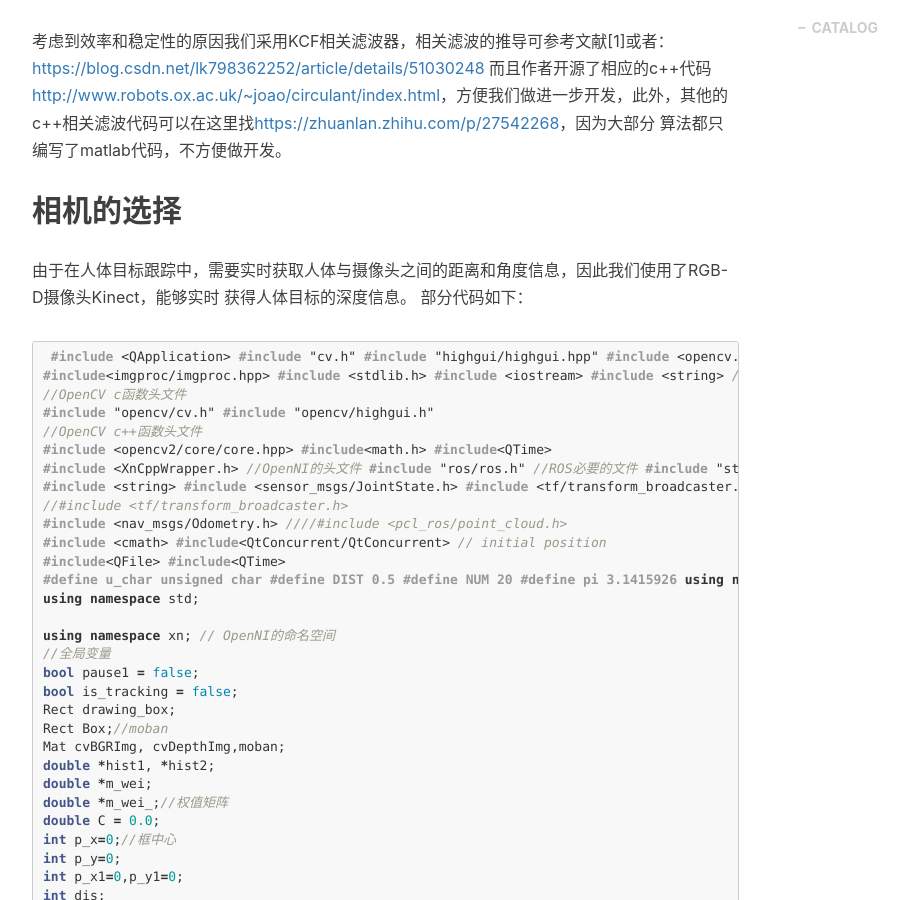
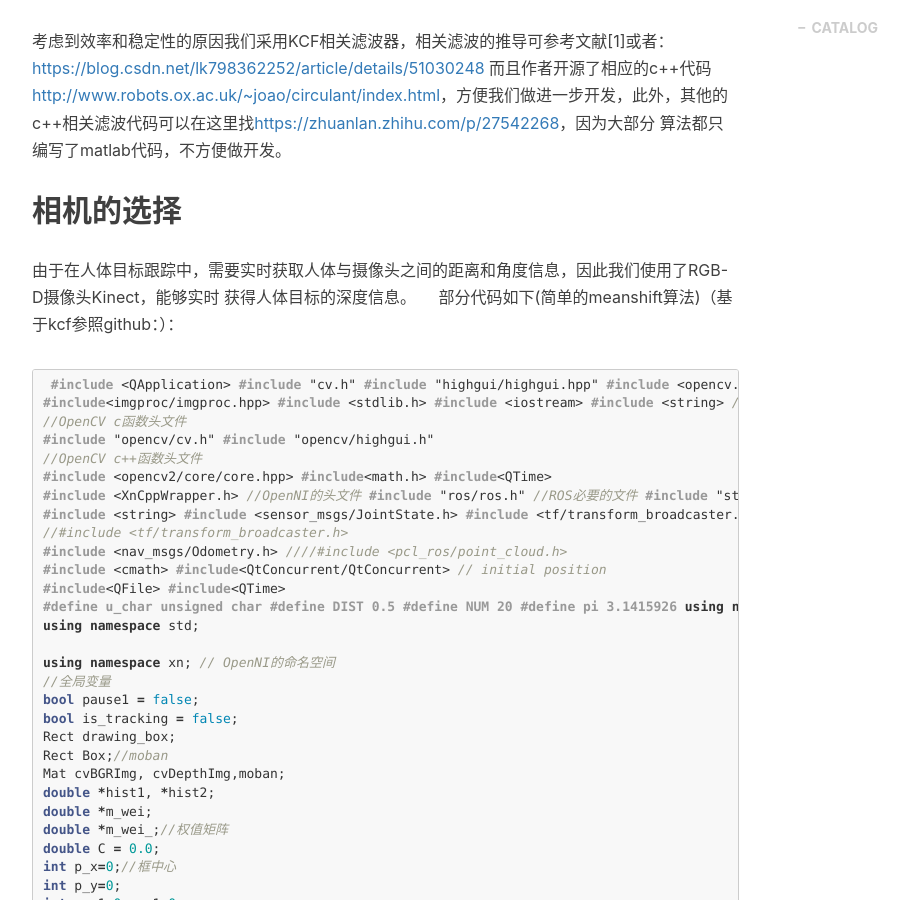
Before and after one commit to duhuazhen/duhuazhen.github.io, a Jekyll site: the page built from _posts/2018-01-02-vision1.markdown, in a window 1280 px wide and 900 px high, scrolled down 2579 px. Shown: the whole window, without its empty margins (233-1142 px from the left). Built offline with Jekyll 4.4.1, drawn with Linux system fonts in a browser that asks for light colours; nearby versions of some CDN libraries; comment, search, counter and statistics services are not loaded.

Commit message:
Update 2018-01-02-vision1.markdown

````diff
--- a/_posts/2018-01-02-vision1.markdown
+++ b/_posts/2018-01-02-vision1.markdown
@@ -50,7 +50,7 @@ c++相关滤波代码可以在这里找[https://zhuanlan.zhihu.com/p/27542268](h
 ## 相机的选择
 由于在人体目标跟踪中，需要实时获取人体与摄像头之间的距离和角度信息，因此我们使用了RGB-D摄像头Kinect，能够实时
 获得人体目标的深度信息。
-     部分代码如下：
+     部分代码如下(简单的meanshift算法)（基于kcf参照github：）：
  ```cpp
  #include <QApplication>
 #include "cv.h"
````
